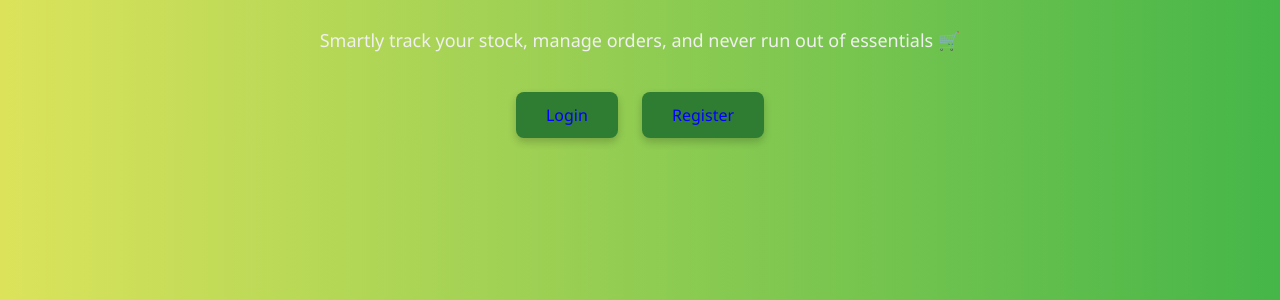
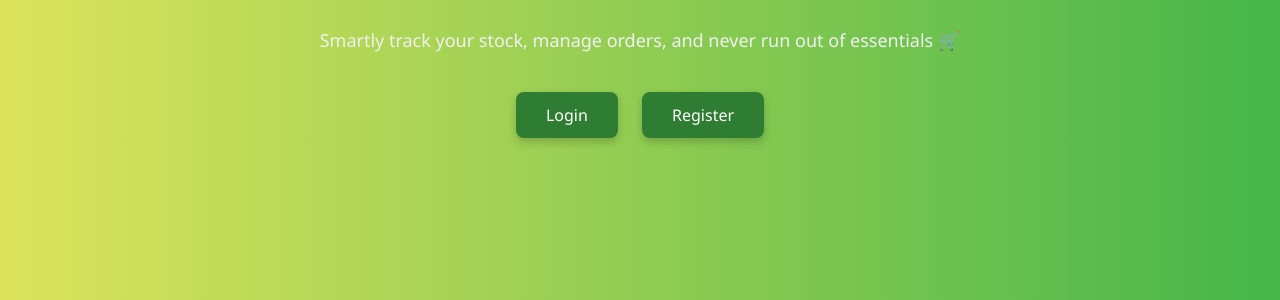
Before and after one commit to Prasanna7776/grocery-management, a Django app: page / in a window 1280 px wide. Shown: the part 367-667 px from the top of the page. Run offline with Django 5.2, Linux system fonts and the light colour scheme.

Commit message:
Update dashboard.html
h

```diff
--- a/inventory/templates/inventory/dashboard.html
+++ b/inventory/templates/inventory/dashboard.html
@@ -41,7 +41,7 @@
       font-size: 16px;
       border-radius: 8px;
       text-decoration: none;
-      color: blue;
+      color: white;
       background-color: #2e7d32;
       box-shadow: 0 4px 8px rgba(0,0,0,0.2);
       transition: background-color 0.3s, transform 0.2s;
```
